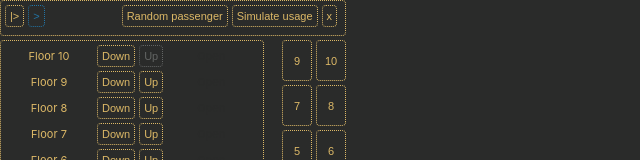
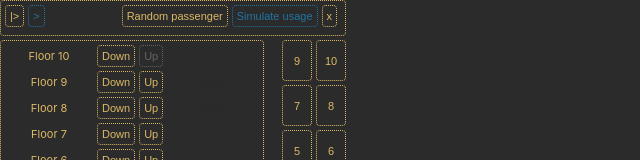
Before and after one commit to cedw032/elevator_simulator, a React (Create React App) app: page / in a window 1280 px wide. Shown: the top 160 px of the page, without its empty margins (0-640 px from the left). Built offline with nearby package versions, Linux system fonts and the light colour scheme; the HTML template or start-up script is replaced by a standard one.

Commit message:
Massive code quality improvements

```diff
--- a/src/App.js
+++ b/src/App.js
@@ -1,4 +1,4 @@
-import React from 'react';
+import React, {useState, useEffect} from 'react';
 import './App.css';
 
 import provideElevator from './models/elevator';
@@ -6,37 +6,93 @@ import provideUsageSimulator from './models/usageSimulator';
 
 import TimeController from './components/TimeController'
 import TestSettingsController from './components/TestSettingsController'
-import FloorDisplay from './components/FloorDisplay';
+import FloorBank from './components/FloorBank';
 import ElevatorDisplay from './components/ElevatorDisplay';
 import AboutDisplay from './components/AboutDisplay';
 
 const FLOOR_COUNT = 10;
 
 const elevator = provideElevator(FLOOR_COUNT);
-const usageSimulator = provideUsageSimulator(elevator);
+
+const floors = [];
+for (let i = 1; i <= FLOOR_COUNT; ++i) floors.push(i);
+
+const usageSimulator = provideUsageSimulator(elevator, floors);
 
 function App() {
+
+	const [currentFloor, setCurrentFloor] = useState(0);
+	const [destinations, setDestinations] = useState([]);
+	const [requests, setRequests] = useState([]);
+	const [doorsOpen, setDoorsOpen] = useState(false);
+	const [usageSimulatorIsEnabled, setusageSimulatorIsEnabled] = useState(false);
+
+	useEffect(() => {
+
+		const cancellers = [];
+
+		cancellers.push(elevator.on.floorChanges(setCurrentFloor));
+		cancellers.push(elevator.on.destinationsChange(setDestinations));
+		cancellers.push(elevator.on.requestsChange(setRequests));
+		cancellers.push(elevator.on.doorsChange(setDoorsOpen));
+
+		cancellers.push(
+			elevator.on.reset((currentFloor, destinations, requests, doorsOpen) => {
+				setCurrentFloor(currentFloor);
+				setDestinations(destinations);
+				setRequests(requests);
+				setDoorsOpen(doorsOpen);
+			})
+		);
+
+		cancellers.push(usageSimulator.on.toggle(setusageSimulatorIsEnabled));
+
+		elevator.reset();
+		usageSimulator.toggle();
+
+		return () => cancellers.forEach(canceller => canceller())
+
+	},[]);
+
+	const {
+		addDestination,
+		requestElevator,
+		reset,
+		passTime,
+		setOpenTimeout
+	} = elevator;
+
+	const {
+		spawn: spawnPassenger,
+		toggle: toggleUsageSimulator,
+	} = usageSimulator;
 
 	return (
 		<div className='app'>
 
 			<div className='panel row top-bar'>
-				<TimeController elevator={elevator}/>
+				<TimeController
+					passTime={passTime}
+					setOpenTimeout={setOpenTimeout}/>
 				<TestSettingsController
-					usageSimulator={usageSimulator}
+					spawnPassenger={spawnPassenger}
+					toggleUsageSimulator={toggleUsageSimulator}
+					reset={reset}
+					usageSimulatorIsEnabled={usageSimulatorIsEnabled}
 					elevator={elevator}/>
 			</div>
 
 			<div className='row'>
-				<div className='floor-bank panel'>
-					{elevator.floors().map(floor =>
-						<FloorDisplay
-							floor={floor}
-							elevator={elevator}
-							key={floor}/>
-					)}
-				</div>
-				<ElevatorDisplay elevator={elevator}/>
+				<FloorBank
+					floors={floors}
+					currentFloor={currentFloor}
+					requests={requests}
+					doorsOpen={doorsOpen}
+					requestElevator={requestElevator}/>
+				<ElevatorDisplay
+					floors={floors}
+					destinations={destinations}
+					addDestination={addDestination}/>
 			</div>
 			<AboutDisplay/>
 		</div>
--- a/src/components/ElevatorDisplay.js
+++ b/src/components/ElevatorDisplay.js
@@ -1,25 +1,21 @@
 import React from 'react';
 import cx from 'classnames';
-import useForceUpdateOnEvents from '../hooks/useForceUpdateOnEvents';
 
-const ElevatorDisplay = ({elevator}) => {
+const ElevatorDisplay = ({floors, destinations, addDestination}) => {
 
-	useForceUpdateOnEvents([
-		elevator.on.doorsOpen,
-		elevator.on.destinationAdded,
-		elevator.on.reset,
-	]);
+	const isDestination = floor =>
+		!!destinations.find(destination => destination === floor);
 
 	return (
 		<div className='elevator-display'>
-			{elevator.floors().map((floor) =>
+			{floors.map((floor) =>
 				<button
 					children={floor}
 					key={floor}
 					className={
-						cx(elevator.isDestination(floor) && 'toggled')
+						cx(isDestination(floor) && 'toggled')
 					}
-					onClick={() => elevator.addDestination(floor)}/>
+					onClick={() => addDestination(floor)}/>
 			)}
 		</div>
 	);
--- /dev/null
+++ b/src/components/FloorBank.js
@@ -0,0 +1,23 @@
+import React from 'react';
+import FloorDisplay from './FloorDisplay';
+
+const FloorBank = ({floors, currentFloor, requests, doorsOpen, requestElevator}) => {
+
+	return (
+		<div className='floor-bank panel'>
+			{floors.map(floor =>
+				<FloorDisplay
+					floor={floor}
+					floors={floors}
+					isCurrentFloor={floor === currentFloor}
+					elevatorDoorsOpen={doorsOpen}
+					requests={requests.filter(request => request.floor === floor)}
+					requestElevator={requestElevator}
+					key={floor}/>
+			)}
+		</div>
+	);
+
+}
+
+export default FloorBank;
--- a/src/components/TestSettingsController.js
+++ b/src/components/TestSettingsController.js
@@ -1,31 +1,20 @@
 import React from 'react';
 import cx from 'classnames';
-import useForceUpdate from '../hooks/useForceUpdate';
 
-
-const TestSettingsController = ({usageSimulator, elevator}) => {
-
-	const forceUpdate = useForceUpdate();
+const TestSettingsController = ({spawnPassenger, toggleUsageSimulator, reset, usageSimulatorIsEnabled}) => {
 
 	return (
 		<div className='row'>
 			<button
-				onClick={() => {
-					usageSimulator.spawn();
-				}}
+				onClick={spawnPassenger}
 				children='Random passenger'/>
 			<button
-				className={cx(usageSimulator.enabled() && 'toggled')}
-				onClick={() => {
-					usageSimulator.toggle();
-					forceUpdate();
-				}}
+				className={cx(usageSimulatorIsEnabled && 'toggled')}
+				onClick={toggleUsageSimulator}
 				children='Simulate usage'/>
 
 			<button
-				onClick={() => {
-					elevator.reset();
-				}}
+				onClick={reset}
 				children='x'/>
 		</div>
 	);
--- a/src/constants/elevatorEvents.js
+++ b/src/constants/elevatorEvents.js
@@ -1,10 +1,10 @@
 const ELEVATOR_EVENTS = [
 	'doorsOpen',
-	'doorsClose',
-	'floorChange',
-	'timeElapsed',
-	'elevatorRequested',
-	'destinationAdded',
+	'doorsChange',
+	'floorChanges',
+	'timePasses',
+	'requestsChange',
+	'destinationsChange',
 	'reset',
 ];
 
--- a/src/hooks/useAsyncState.js
+++ b/src/hooks/useAsyncState.js
@@ -15,10 +15,10 @@ const useAsyncState = (initial) => {
 	}
 
 	const updateValue = (value) => {
-		//if (value !== state.value) {
+		if (value !== state.value) {
 			state.value = value;
 			forceUpdate();
-		//}
+		}
 	};
 
 	return [state, updateValue];
--- a/src/hooks/useForceUpdateOnEvents.js
+++ /dev/null
@@ -1,16 +0,0 @@
-import {useEffect} from 'react';
-import useForceUpdate from './useForceUpdate';
-
-const useForceUpdateOnEvents = (subscribeMethods) => {
-	const forceUpdate = useForceUpdate();
-	useEffect(() => {
-		const unsubscribeMethods = [];
-		subscribeMethods.forEach(
-			subscribe => unsubscribeMethods.push(subscribe(forceUpdate))
-		);
-
-		return () => unsubscribeMethods.forEach(unsubscribe => unsubscribe());
-	}, []);
-}
-
-export default useForceUpdateOnEvents;
--- a/src/models/elevator.js
+++ b/src/models/elevator.js
@@ -10,18 +10,14 @@ const provideElevator = (floorCount) => {
 
 	//////////////// INTERNAL STATE
 	let elevatorState = STOPPED;
-	let openTime = 0;
-	let moveTime = 0;
 	let currentFloor = 1;
 	let currentDirection = UP;
 	let destinations = [];
 	let requests = [];
-
+	let timestepsBetweenFloors = 0;
 	let openTimeout = 0;
-	let timestepsBetweenFloors = 0;
-
-	const floors = [];
-	for (let i = 1; i <= floorCount; ++i) floors.push(i);
+	let moveTime = 0;
+	let openTime = 0;
 	///////////////// INTERNAL STATE // END
 
 	///////////////// INTERNAL DERIVED STATE
@@ -81,18 +77,23 @@ const provideElevator = (floorCount) => {
 		currentDirection = UP;
 		destinations = [];
 		requests = [];
-		dispatch.reset();
+		dispatch.reset(
+			currentFloor,
+			[...destinations],
+			[...requests],
+			isOpen(),
+		);
 	}
 
 	const addDestination = floor => {
 		destinations.push(floor);
 		if (elevatorState === OPEN) allowDoorsToClose();
-		dispatch.destinationAdded();
+		dispatch.destinationsChange([...destinations]);
 	};
 
 	const requestElevator = (floor, direction) => {
 		requests.push({floor, direction});
-		dispatch.elevatorRequested();
+		dispatch.requestsChange([...requests]);
 	}
 
 	const moveToNextFloor = () => {
@@ -102,7 +103,7 @@ const provideElevator = (floorCount) => {
 
 	const closeDoors = () => {
 		elevatorState = STOPPED;
-		dispatch.doorsClose();
+		dispatch.doorsChange(isOpen());
 	};
 
 	const stopElevator = () => elevatorState = STOPPED;
@@ -121,12 +122,16 @@ const provideElevator = (floorCount) => {
 		requests = requests.filter(requestFilter);
 
 		elevatorState = OPEN;
+
 		dispatch.doorsOpen(currentFloor, currentDirection, canChangeDirection());
+		dispatch.doorsChange(isOpen());
+		dispatch.destinationsChange([...destinations]);
+		dispatch.requestsChange([...requests]);
 	};
 
 	const updateCurrentFloor = () => {
 		currentFloor += currentDirection;
-		dispatch.floorChange();
+		dispatch.floorChanges(currentFloor);
 	};
 
 	const updateCurrentDirection = () => {
@@ -145,7 +150,11 @@ const provideElevator = (floorCount) => {
 		}
 	};
 
-	const elapseTime = () => {
+	const setOpenTimeout = (value) => {
+		openTimeout = value;
+	}
+
+	const passTime = () => {
 		switch (elevatorState) {
 			case STOPPED:
 				if (shouldOpen()) {
@@ -185,7 +194,7 @@ const provideElevator = (floorCount) => {
 				break;
 		}
 
-		dispatch.timeElapsed();
+		dispatch.timePasses();
 	};
 
 	///////////////// DISPATCHER
@@ -196,24 +205,10 @@ const provideElevator = (floorCount) => {
 	return {
 		addDestination,
 		requestElevator,
-		elapseTime,
+		passTime,
+		setOpenTimeout,
 		allowDoorsToClose,
 		reset,
-
-		setOpenTimeout: value => openTimeout = value,
-
-		currentFloor: () => currentFloor,
-		floors: () => [...floors],
-		isOpen,
-
-		isDestination: floor => destinations.filter(
-			destination => destination === floor
-		).length !== 0,
-
-		isRequested: (floor, direction) => requests.filter(
-			request => request.floor === floor && request.direction === direction
-		).length !== 0,
-
 		on,
 	};
 	///////////////// PUBLIC INTERFACE // END
--- a/src/models/usageSimulator.js
+++ b/src/models/usageSimulator.js
@@ -1,23 +1,22 @@
 import {UP, DOWN} from '../constants/direction';
+import provideDispatcher from '../utils/dispatcher'
 
-const provideUsageSimulator = elevator => {
+const provideUsageSimulator = (elevator, floors) => {
 
-	let unsubscribeTimeElapsed;
+	let unsubscribeFromTimePasses;
 	let spawnChance = 0.16;
-
-	const enabled = () => {
-		return !!unsubscribeTimeElapsed;
-	}
 
 	const toggle = () => {
 
-		if (enabled()) {
-			unsubscribeTimeElapsed();
-			unsubscribeTimeElapsed = undefined;
+		if (unsubscribeFromTimePasses) {
+			unsubscribeFromTimePasses();
+			unsubscribeFromTimePasses = undefined;
+			dispatch.toggle(false);
 			return;
 		}
 
-		unsubscribeTimeElapsed = elevator.on.timeElapsed(elapseTime);
+		unsubscribeFromTimePasses = elevator.on.timePasses(passTime);
+		dispatch.toggle(true);
 
 	};
 
@@ -27,8 +26,8 @@ const provideUsageSimulator = elevator => {
 			Math.round((max - min) * Math.random()) + min;
 
 		const randomFloor = () => randomInteger(
-			elevator.floors()[0],
-			+elevator.floors().slice(-1)
+			floors[0],
+			+floors.slice(-1)
 		);
 
 		const entering = 1;
@@ -39,13 +38,13 @@ const provideUsageSimulator = elevator => {
 
 		switch (randomInteger(entering, exiting)) {
 			case entering:
-				origin = elevator.floors()[0];
+				origin = floors[0];
 				destination = randomFloor();
 				break;
 
 			case exiting:
 				origin = randomFloor();
-				destination = elevator.floors()[0];
+				destination = floors[0];
 				break;
 
 			default:
@@ -86,7 +85,7 @@ const provideUsageSimulator = elevator => {
 
 	}
 
-	const elapseTime = () => {
+	const passTime = () => {
 
 		if (Math.random() < spawnChance) {
 			spawn();
@@ -94,10 +93,12 @@ const provideUsageSimulator = elevator => {
 
 	};
 
+	const {dispatch, on} = provideDispatcher(['toggle']);
+
 	return {
 		toggle,
 		spawn,
-		enabled,
+		on,
 	};
 
 }
```
Also changed, not shown: src/components/FloorDisplay.js (+21 -34 lines), src/components/TimeController.js (+5 -6 lines), 1 other file (tests, documents, lock files or other folders).
